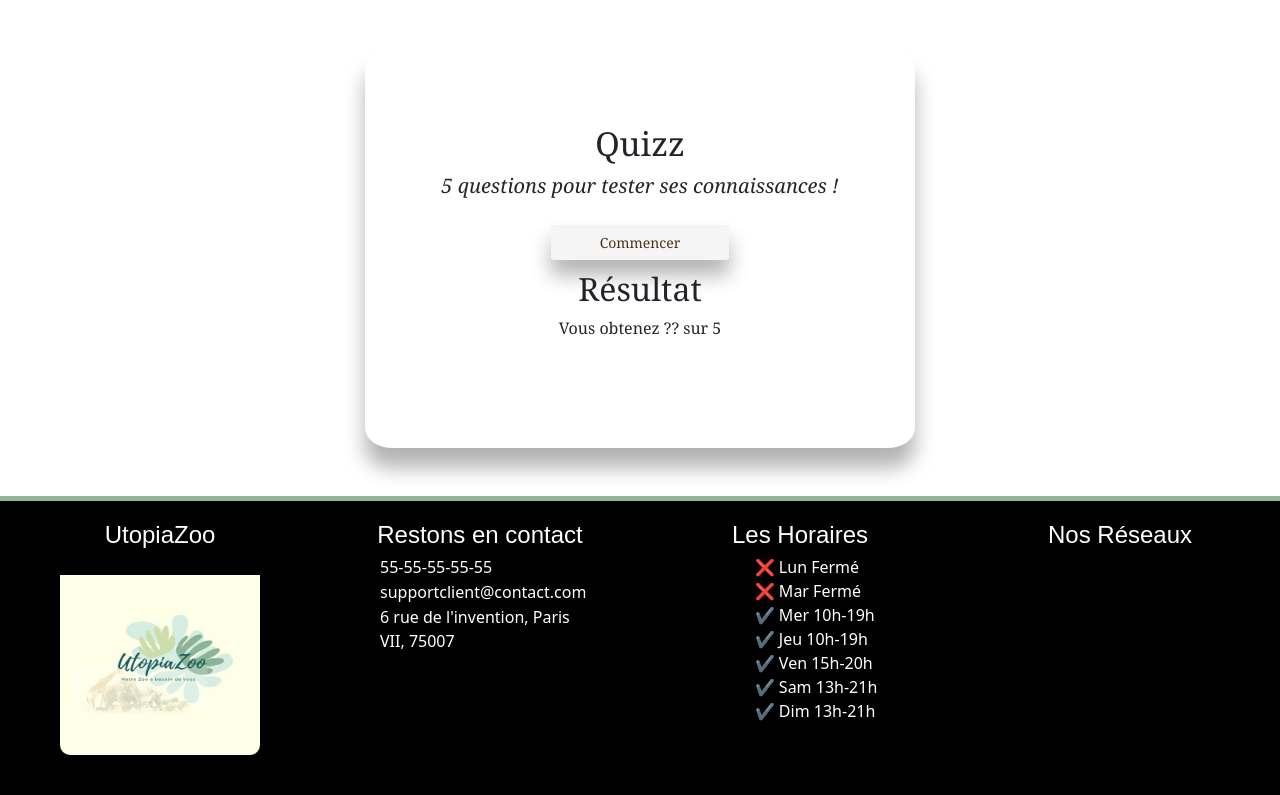
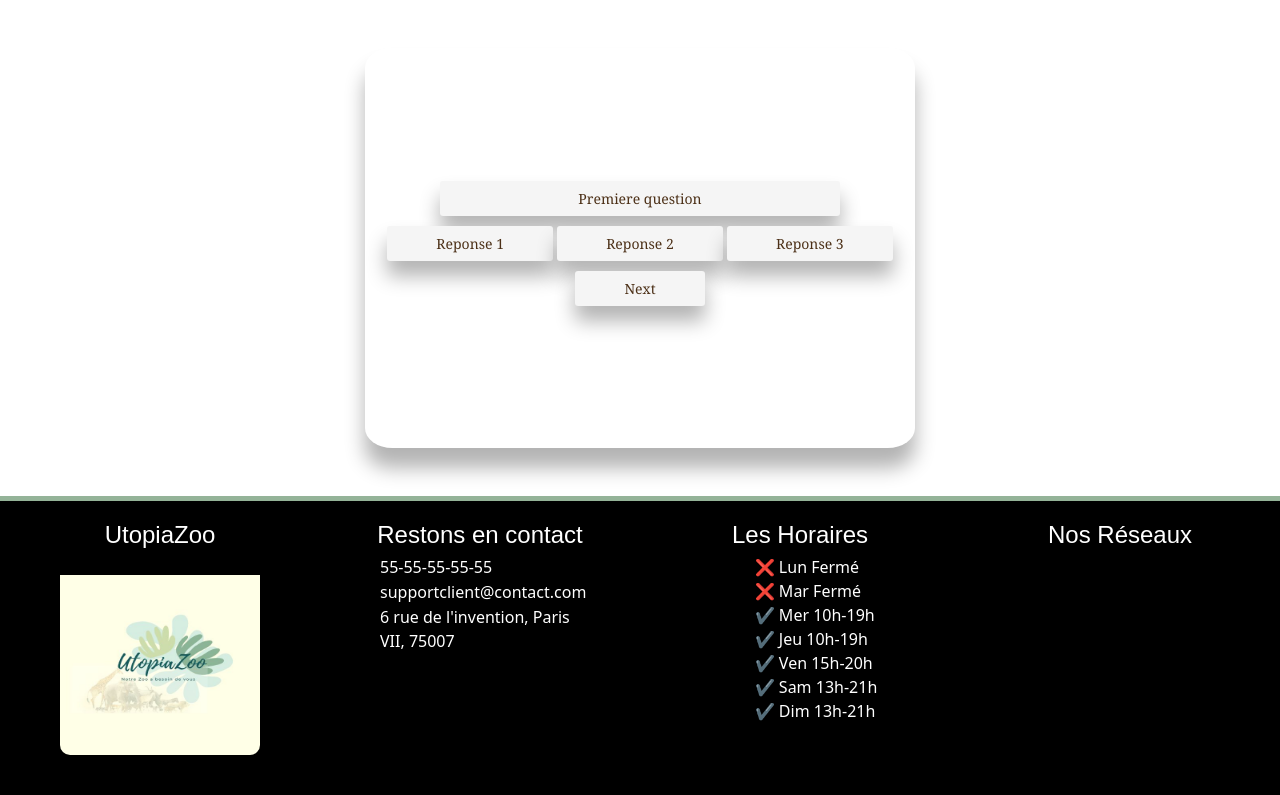
Before and after one commit to Myriam1501/utopiaZoo, a Symfony app: template templates/essaie_quizz/index.html.twig in a window 1280 px wide. Shown: the part 98-893 px from the top of the page. Run offline with Twig, Linux system fonts and the light colour scheme; the template is opened without the code that fills it, so the values that code supplies are empty; some libraries are stand-ins or nearby versions.

Commit message:
essaie quizz (bientot fini)

```diff
--- a/src/Controller/EssaieQuizzController.php
+++ b/src/Controller/EssaieQuizzController.php
@@ -15,4 +15,5 @@ class EssaieQuizzController extends AbstractController
             'controller_name' => 'EssaieQuizzController',
         ]);
     }
+
 }
--- a/templates/essaie_quizz/index.html.twig
+++ b/templates/essaie_quizz/index.html.twig
@@ -7,26 +7,22 @@
     <br>
     <div class="example-wrapper2">
         <div class="quizz">
-            <br><br>
-            <div id="contenu3" class="contenu3">
-                <h1 class="titre"> Quizz </h1>
-                <i><span class="texte"><span class="question"> 5 </span> questions pour tester ses connaissances !</span></i>
-                <br>
-                <br>
-                <div>
-                    <button id="btnDebut" onclick="commencer()" class="start"> Commencer </button>
-                </div>
+
+            <div class="count">
             </div>
 
-            <div id="questions" class="questions">
 
+            <div class="questions" id="question">
             </div>
 
-            <div id="resultat" class="resultat">
-                <h2 class=""> Résultat </h2>
-                <span class=""> Vous obtenez <span id="nbrCorrects"> ?? </span> sur <span class="nbrQuestion"> 5 </span> </span>
-            </div>
+        <div class="reponses">
 
+            <button class="reponse" onclick="" id="option1" >option1</button>
+            <button class="reponse" id="option2" >option2</button>
+            <button class="reponse" id="option3">option3</button>
+
+        </div>
+            <button class="next">Next</button>
         </div>
 
     </div>
@@ -35,7 +31,6 @@
 
         .example-wrapper2 {
             font-family: "Georgia", Times, serif;
-
             display: flex;
             flex-direction: row;
             flex-wrap: nowrap;
@@ -43,6 +38,7 @@
             align-items: flex-start;
             align-content: center;
         }
+
 
         .quizz {
             text-align: center;
@@ -53,6 +49,13 @@
             background-repeat: no-repeat;
             background-size: cover;
             box-shadow: 0 20px 20px rgba(0, 0, 0, 0.3);
+
+            display: flex;
+            flex-direction: column;
+            flex-wrap: nowrap;
+            justify-content: center;
+            align-content: center;
+            align-items: center;
         }
 
         .quizz:hover {
@@ -64,16 +67,37 @@
             transition: all 400ms ease-out;
         }
 
-        .titre {
-            font-size: 33px;
-            margin-top: 5%;
+
+        .questions{
+            padding: 7px 49px;
+            background-color: whitesmoke;
+            cursor: pointer;
+            margin-bottom: 10px;
+            color: #4C3017;
+            font-family: Georgia, serif;
+            box-shadow: 0 15px 20px rgba(0, 0, 0, 0.3);
+            font-size: 14px;
+            border-radius: 3px;
+            font-weight: 200;
+            border: none;
+            width: 400px;
+
         }
 
-        .texte {
-            font-size: 20px;
+        .reponse{
+            padding: 7px 49px;
+            background-color: whitesmoke;
+            cursor: pointer;
+            margin-bottom: 10px;
+            color: #4C3017;
+            font-family: Georgia, serif;
+            box-shadow: 0 15px 20px rgba(0, 0, 0, 0.3);
+            font-size: 14px;
+            border-radius: 3px;
+            font-weight: 200;
+            border: none;
         }
-
-        .start {
+        .next{
             padding: 7px 49px;
             background-color: whitesmoke;
             cursor: pointer;
@@ -87,18 +111,140 @@
             border: none;
         }
 
-        .start:hover {
-            background-color: #694322;
-            color: whitesmoke;
+    </style>
+
+<script>
+
+    const Questions = [{
+        id: 0,
+        quest: "Premiere question",
+        resp: [{ text: "Reponse 1", isCorrect: false },
+            { text: "Reponse 2", isCorrect: false },
+            { text: "Reponse 3", isCorrect: true }
+        ]
+
+    },
+        {
+            id: 1,
+            quest: "Deuxieme question",
+            resp: [{ text: "Reponse 1", isCorrect: false},
+                { text: "Reponse 2", isCorrect: true },
+                { text: "Reponse 3", isCorrect: false }
+            ]
+
+        },
+        {
+            id: 2,
+            quest: "Troisieme question",
+            resp: [{ text: "Reponse 1", isCorrect: false },
+                { text: "Reponse 2", isCorrect: false },
+                { text: "Reponse 3", isCorrect: true }
+            ]
+
+        },
+        {
+            id: 3,
+            quest: "Quatrieme question",
+            resp: [{ text: "Reponse 1", isCorrect: false },
+                { text: "Reponse 2", isCorrect: false },
+                { text: "Reponse 3", isCorrect: true }
+            ]
+
+        },
+        {
+            id: 4,
+            quest: "Cinquieme question",
+            resp: [{ text: "Reponse 1", isCorrect: false },
+                { text: "Reponse 2", isCorrect: false },
+                { text: "Reponse 3", isCorrect: true }
+            ]
+
+        },
+        {
+            id: 5,
+            quest: "",
+            resp: [ {text: "", isCorrect: false },
+            { text: "", isCorrect: false },
+            { text: "", isCorrect: true }]
+            }
+    ]
+
+    var start = true;
+
+    var score = 0;
+
+    var resultat = document.getElementsByClassName("count");
+
+    const next = document.getElementsByClassName("next")[0];
+
+    function quiz(id) {
+
+        resultat[0].innerText = "";
+
+        const question = document.getElementById("question");
+
+        question.innerText = Questions[id].quest;
+
+        const option1 = document.getElementById('option1');
+        const option2 = document.getElementById('option2');
+        const option3 = document.getElementById('option3');
+
+        option1.innerText = Questions[id].resp[0].text;
+        option1.value = Questions[id].resp[0].isCorrect;
+
+        option2.innerText = Questions[id].resp[1].text;
+        option2.value = Questions[id].resp[1].isCorrect;
+
+        option3.innerText = Questions[id].resp[2].text;
+        option3.value = Questions[id].resp[2].isCorrect;
+
+        var saisis = "";
+
+        option1.addEventListener("click", () => {
+            option1.style.backgroundColor = "pink";
+            saisis = option1.value;
+        })
+
+        option2.addEventListener("click", () => {
+            option2.style.backgroundColor = "pink";
+            saisis = option2.value;
+        })
+
+        option3.addEventListener("click", () => {
+            option3.style.backgroundColor = "pink";
+            saisis = option3.value;
+        })
+
+        const evaluate = document.getElementsByClassName("next");
+
+        evaluate[0].addEventListener("click", () => {
+            if (saisis == "true") {
+                score++;
+            }
+        })
+    }
+
+    if (start) {
+        quiz("0");
+    }
+
+    var id = 0;
+
+    next.addEventListener("click", () => {
+
+        start = false;
+
+        if (id < 5) {
+            id++;
+            console.log(id);
+            quiz(id);
         }
+        if(id == 5) {
+            resultat[0].innerHTML = "Votre score est de: " + score.toString();
+        }
+    })
 
-        .questions {
-            display: none;
-        }
-
-
-
-    </style>
+</script>
 
     <br>
     <br>
```
Also changed, not shown: 1 other file.
